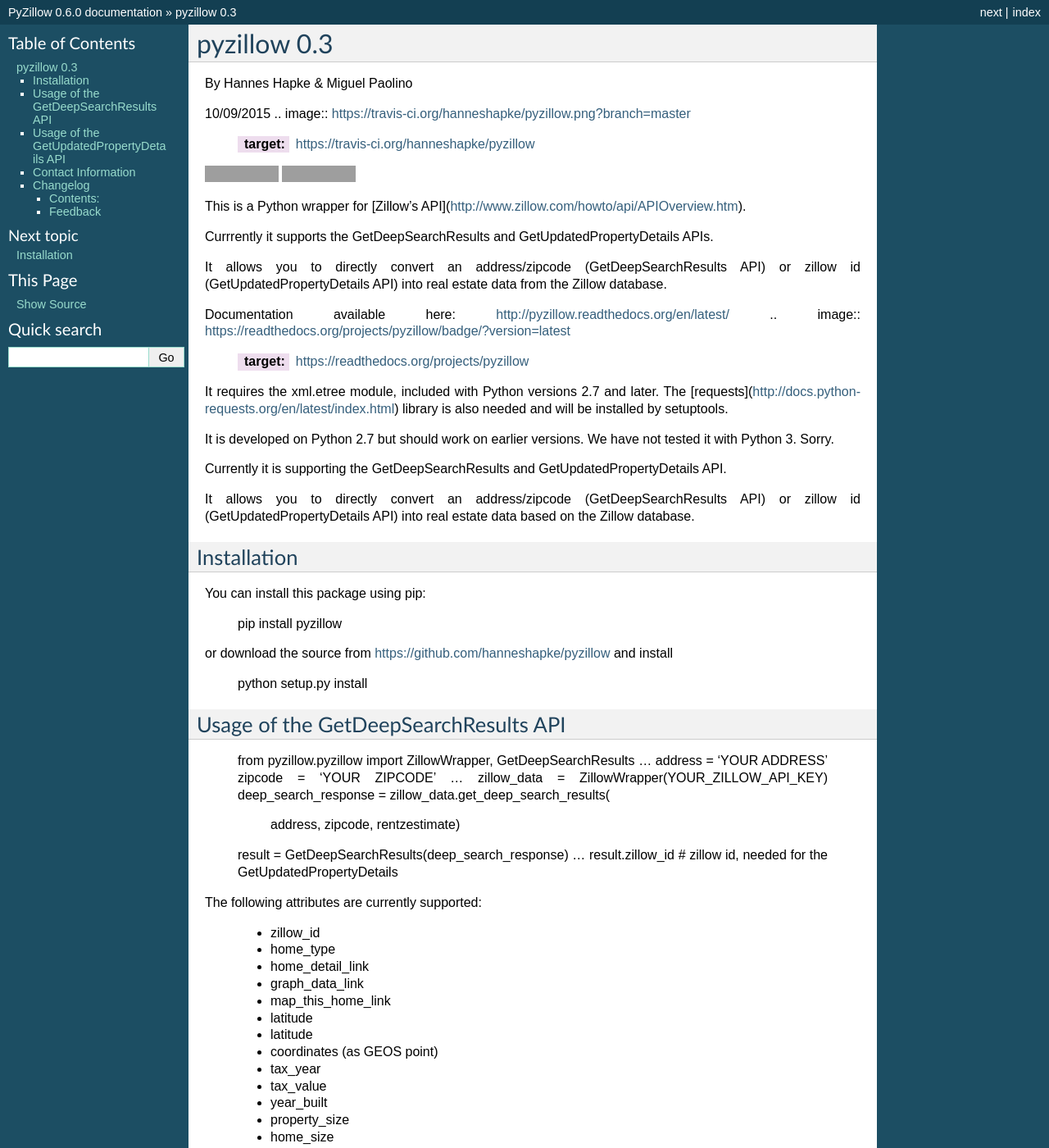
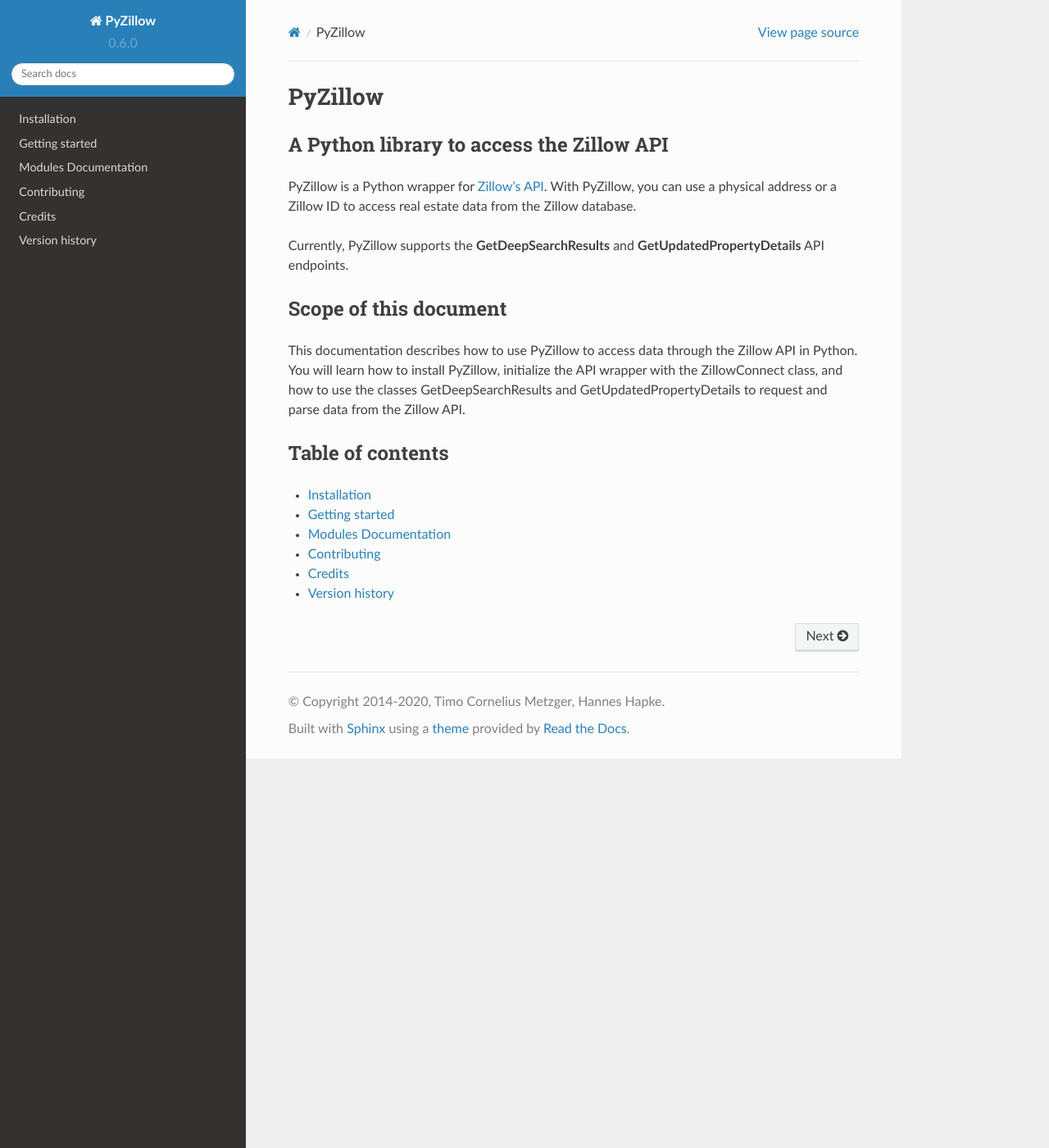
Before and after one commit to hanneshapke/pyzillow, a Sphinx documentation site: the page built from docs/index.rst, in a window 1280 px wide and 1400 px high. Shown: the whole window at 82% size. Built offline with Sphinx 7.4.7 and the Read the Docs theme 2.0.0, drawn with Linux system fonts in a browser that asks for light colours; some of the changed text lies outside the part shown; grey boxes are pictures that could not be loaded.

Commit message:
Updated documentation (#24)
* Updated documentation structure for Sphinx autodoc

Updated sphinx configuration and added files to enable autodoc for pyzillow.py

* Include Python 3.4

* Deactivate ununed html_static_path

* Created new instructions for getting started

Replaces usage.rst

* Updated TOC and intro text

* Updated installation instructions

* Created basic structure for autodoc

* Added detailed docstrings

* Updated and reformatted credits

* Updated text, removed typos

* Updated authors

* Fix typos in docstring

* Updated .gitignore

* Updated and condensed readme

* Style issues fixed

* Style and spelling issues fixed

* Clarify terminology

* Clarify terminology

* Delete accidentally included file

* Added missing period

* Made readme match documentation

* Fixed style inconsistencies and typos

* Made headline style consistent

* Bumped Version to 0.6

* Updated instructions for pytest

* Fixed indentations and moved pytest section

* Updated style

* linter run

Co-authored-by: Hannes Hapke <hannes.hapke@gmail.com>

```diff
--- a/README.rst
+++ b/README.rst
@@ -1,178 +1,22 @@
-==================
-pyzillow 0.3
-==================
+PyZillow 0.6
+============
 
-By Hannes Hapke & Miguel Paolino
+PyZillow is a Python wrapper for `Zillow's API <http://www.zillow.com/howto/api/APIOverview.htm>`_. With PyZillow, you can use a physical address or a Zillow ID to access real estate data from the Zillow database.
 
-10/09/2015
-.. image:: https://travis-ci.org/hanneshapke/pyzillow.png?branch=master
-    :target: https://travis-ci.org/hanneshapke/pyzillow
+Currently, PyZillow supports the **GetDeepSearchResults** and **GetUpdatedPropertyDetails** API endpoints.
 
-.. image:: https://pypip.in/d/pyzillow/badge.png
-    :target: https://pypi.python.org/pypi/pyzillow
+Documentation
+-------------
 
-.. image:: https://coveralls.io/repos/hanneshapke/pyzillow/badge.png
-  :target: https://coveralls.io/r/hanneshapke/pyzillow
+The PyZillow documentation is available here: http://pyzillow.readthedocs.org/en/latest/
 
-=======
-README
-------
-This is a Python wrapper for [Zillow's API](http://www.zillow.com/howto/api/APIOverview.htm).
+Contributors
+------------
 
-Currrently it supports the GetDeepSearchResults and GetUpdatedPropertyDetails APIs.
+* Alvaro Feito <alvaro@renooble.com>
+* Bryce Boe <bbzbryce@gmail.com>
+* Hannes Hapke <hannes@renooble.com>
+* Miguel Paolino <miguel@renooble.com>
+* Timo Cornelius Metzger <pyzillow@tcmetzger.net>
 
-It allows you to directly convert an address/zipcode (GetDeepSearchResults API) or zillow id (GetUpdatedPropertyDetails API) into real estate data from the Zillow database.
-
-Documentation available here: http://pyzillow.readthedocs.org/en/latest/
-.. image:: https://readthedocs.org/projects/pyzillow/badge/?version=latest
-  :target: https://readthedocs.org/projects/pyzillow
-
-=======
-Dependencies
-------------
-It requires the xml.etree module, included with Python versions 2.7 and later.
-The [requests](http://docs.python-requests.org/en/latest/index.html) library is also needed and will be installed by setuptools.
-
-It is developed on Python 2.7 but should work on earlier versions. We have not tested it with Python 3. Sorry.
-
-Currently it is supporting the GetDeepSearchResults and GetUpdatedPropertyDetails API.
-
-It allows you to directly convert an address/zipcode (GetDeepSearchResults API) or zillow id (GetUpdatedPropertyDetails API) into
-real estate data based on the Zillow database.
-
-Installation
-------------
-You can install this package using pip:
-
-    pip install pyzillow
-
-or download the source from https://github.com/hanneshapke/pyzillow and install
-
-    python setup.py install
-
-
-Usage of the GetDeepSearchResults API
--------------------------------------
-
-    from pyzillow.pyzillow import ZillowWrapper, GetDeepSearchResults
-    ...
-    address = 'YOUR ADDRESS'
-    zipcode = 'YOUR ZIPCODE'
-    ...
-    zillow_data = ZillowWrapper(YOUR_ZILLOW_API_KEY)
-    deep_search_response = zillow_data.get_deep_search_results(
-        address, zipcode, rentzestimate)
-    result = GetDeepSearchResults(deep_search_response)
-    ...
-    result.zillow_id # zillow id, needed for the GetUpdatedPropertyDetails
-
-The following attributes are currently supported:
-
-    - zillow_id
-    - home_type
-    - home_detail_link
-    - graph_data_link
-    - map_this_home_link
-    - latitude
-    - latitude
-    - coordinates (as GEOS point)
-    - tax_year
-    - tax_value
-    - year_built
-    - property_size
-    - home_size
-    - bathrooms
-    - bedrooms
-    - last_sold_date
-    - last_sold_price_currency
-    - last_sold_price
-    - zestimate_amount
-    - zestimate_last_updated
-    - zestimate_value_change
-    - zestimate_valuation_range_high
-    - zestimate_valuation_range_low
-    - zestimate_percentile
-
-If rentzestimate=True the following additional attributes are supported:
-
-    - rentzestimate_amount
-    - rentzestimate_last_updated
-    - rentzestimate_value_change
-    - rentzestimate_valuation_range_high
-    - rentzestimate_valuation_range_low
-
-
-Usage of the GetUpdatedPropertyDetails API
-------------------------------------------
-
-    from pyzillow.pyzillow import ZillowWrapper, GetUpdatedPropertyDetails
-    ...
-    zillow_id = 'YOUR ZILLOW ID'
-    ...
-    zillow_data = ZillowWrapper(YOUR_ZILLOW_API_KEY)
-    updated_property_details_response = zillow_data.get_updated_property_details(zillow_id)
-    result = GetUpdatedPropertyDetails(updated_property_details_response)
-    ...
-    result.rooms # number of rooms of the home
-
-The following attributes are currently supported:
-
-    - zillow_id
-    - home_type
-    - home_detail_link
-    - photo_gallery
-    - latitude
-    - latitude
-    - coordinates (as GEOS point)
-    - year_built
-    - property_size
-    - home_size
-    - bathrooms
-    - bedrooms
-    - home_info
-    - year_updated
-    - floor_material
-    - num_floors
-    - basement
-    - roof
-    - view
-    - parking_type
-    - heating_sources
-    - heating_system
-    - rooms
-    - home_description
-    - neighborhood
-    - school_district
-
-The following attributes are not provided by the API:
-
-    - graph_data_link
-    - map_this_home_link
-    - tax_year
-    - tax_value
-    - last_sold_date
-    - last_sold_price_currency
-    - last_sold_price
-
-
-Contact Information
--------------------
-Author: Hannes Hapke (renooble)
-Twitter: @hanneshapke
-
-Internet: https://github.com/hanneshapke/
-
-For comments, issues, requests, please contact via Github at the above website
-
-
-Changelog
----------
-- Version 0.5.3/4/5 > Updated __init__.py
-- Version 0.5.2 > Updated setup.py
-- Version 0.5.1 > Python 3.4 support
-- Version 0.5 > Removed django.contrib.gis.geos dependency, remove Django from the pip requirements, moved requirements to separate folder, updated tests, mocked tests
-- Version 0.4 > DepreciationWarning: def coordinates(self) will not be supported in version 0.5
-- Version 0.3.1 > Merged PR
-- Version 0.3 > pip created and code refactored
-- Version 0.2 > API Wrapper for the GetDeepSearchResults and GetUpdatedPropertyDetails API. test.py and setup.py created.
-- Version 0.1 > Project created
+PyZillow was originally developed by Hannes Hapke and Miguel Paolino for `renooble.com <http://www.renooble.com>`_.
--- a/docs/conf.py
+++ b/docs/conf.py
@@ -48,7 +48,7 @@
 
 # General information about the project.
 project = u"PyZillow"
-copyright = u"2014, Hannes Hapke"
+copyright = u"2014-2020, Timo Cornelius Metzger, Hannes Hapke"
 
 # The version info for the project you're documenting, acts as replacement for
 # |version| and |release|, also used in various other places throughout the
@@ -101,7 +101,7 @@
 
 # The theme to use for HTML and HTML Help pages.  See the documentation for
 # a list of builtin themes.
-html_theme = "default"
+html_theme = "sphinx_rtd_theme"
 
 # Theme options are theme-specific and customize the look and feel of a theme
 # further.  For a list of options available for each theme, see the
@@ -130,7 +130,7 @@
 # Add any paths that contain custom static files (such as style sheets) here,
 # relative to this directory. They are copied after the builtin static files,
 # so a file named "default.css" will overwrite the builtin "default.css".
-html_static_path = ["_static"]
+# html_static_path = ['_static']
 
 # If not '', a 'Last updated on:' timestamp is inserted at every page bottom,
 # using the given strftime format.
@@ -191,7 +191,13 @@
 # Grouping the document tree into LaTeX files. List of tuples
 # (source start file, target name, title, author, documentclass [howto/manual]).
 latex_documents = [
-    ("index", "pyzillow.tex", u"PyZillow Documentation", u"Hannes Hapke", "manual"),
+    (
+        "index",
+        "pyzillow.tex",
+        u"PyZillow Documentation",
+        u"Timo Cornelius Metzger",
+        "manual",
+    ),
 ]
 
 # The name of an image file (relative to this directory) to place at the top of
@@ -219,7 +225,10 @@
 
 # One entry per manual page. List of tuples
 # (source start file, name, description, authors, manual section).
-man_pages = [("index", "pyzillow", u"PyZillow Documentation", [u"Hannes Hapke"], 1)]
+man_pages = [
+    ("index", "pyzillow", u"PyZillow Documentation", [u"Timo Cornelius Metzger"], 1)
+]
+
 
 # If true, show URL addresses after external links.
 # man_show_urls = False
@@ -235,7 +244,7 @@
         "index",
         "pyzillow",
         u"PyZillow Documentation",
-        u"Hannes Hapke",
+        u"Timo Cornelius Metzger",
         "pyzillow",
         "One line description of project.",
         "Miscellaneous",
--- a/docs/index.rst
+++ b/docs/index.rst
@@ -3,25 +3,33 @@
    You can adapt this file completely to your liking, but it should at least
    contain the root `toctree` directive.
 
-.. include:: ../README.rst
+PyZillow
+========
 
-Contents:
-=========
+A Python library to access the Zillow API
+-----------------------------------------
+
+PyZillow is a Python wrapper for `Zillow's API <http://www.zillow.com/howto/api/APIOverview.htm>`_. With PyZillow, you can use a physical address or a Zillow ID to access real estate data from the Zillow database.
+
+Currently, PyZillow supports the **GetDeepSearchResults** and **GetUpdatedPropertyDetails** API endpoints.
+
+Scope of this document
+----------------------
+
+This documentation describes how to use PyZillow to access data through the Zillow API in Python.
+You will learn how to install PyZillow, initialize the API wrapper with the ZillowConnect class,
+and how to use the classes GetDeepSearchResults and GetUpdatedPropertyDetails to request and parse
+data from the Zillow API.
+
+Table of contents
+-----------------
 
 .. toctree::
-   :maxdepth: 2
+   :maxdepth: 1
 
    installation
-   usage
+   getting_started
+   pyzillow
    contributing
    authors
    history
-
-Feedback
-========
-
-If you have any suggestions or questions about **PyZillow** feel free to email me
-at hannes.hapke@gmail.com.
-
-If you encounter any errors or problems with **PyZillow**, please let me know!
-Open an Issue at the GitHub http://github.com/hanneshapke/pyzillow main repository.
--- a/setup.py
+++ b/setup.py
@@ -31,7 +31,7 @@
 
 setup(
     name="pyzillow",
-    version="0.5.5",
+    version="0.6.0",
     description="Python API wrapper for Zillow's API",
     long_description=readme + "\n\n" + doclink + "\n\n" + history,
     author="Hannes Hapke",
```
Also changed, not shown: AUTHORS.rst (+5 -4 lines), CONTRIBUTING.rst (+35 -39 lines), HISTORY.rst (+4 -3 lines), README.md (+15 -153 lines), docs/getting_started.rst (added, +126 -0 lines), docs/installation.rst (+8 -5 lines), docs/modules.rst (added, +7 -0 lines), docs/pyzillow.rst (added, +29 -0 lines), docs/usage.rst (deleted, +0 -7 lines), 3 other files.
